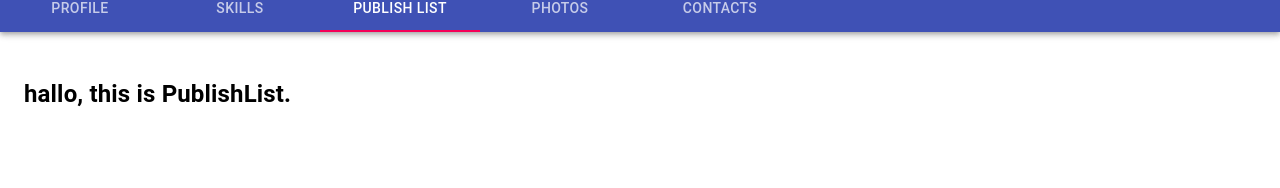
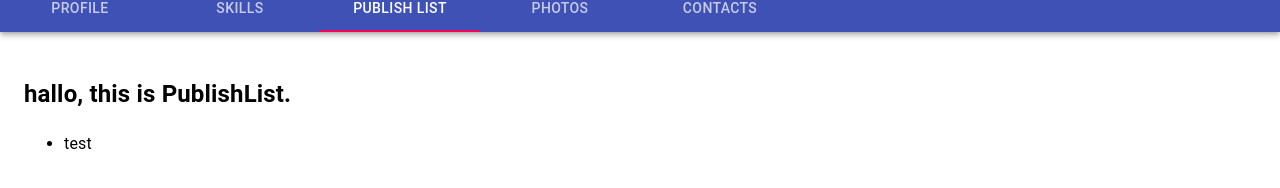
Before and after one commit to June3141/portfolio-react.github.io, a React (Create React App) app: page / in a window 1280 px wide. Both pictures are taken after a click on the tab "PUBLISH LIST". Shown: the part 412-600 px from the top of the page. Built offline with nearby package versions, Linux system fonts and the light colour scheme.

Commit message:
出版物リストを適当に作成

```diff
--- /dev/null
+++ b/src/components/PublishList/PublishListItme.tsx
@@ -0,0 +1,17 @@
+import React from 'react';
+
+const itemList: Array<{ name: string; url: string }> = [
+  { name: 'test', url: 'test' },
+];
+
+export const PublishListItem: React.FC = () => {
+  return (
+    <ul>
+      {itemList.length < 1 ? (
+        <div>no items</div>
+      ) : (
+        itemList.map((item) => <li>{item.name}</li>)
+      )}
+    </ul>
+  );
+};
--- a/src/pages/PublishList.tsx
+++ b/src/pages/PublishList.tsx
@@ -1,5 +1,12 @@
 import React from 'react';
 
+import { PublishListItem } from '../components/PublishList/PublishListItme';
+
 export const PublishList: React.FC = () => {
-  return <h2>hallo, this is PublishList.</h2>;
+  return (
+    <div className="PublishList">
+      <h2>hallo, this is PublishList.</h2>
+      <PublishListItem />
+    </div>
+  );
 };
```
